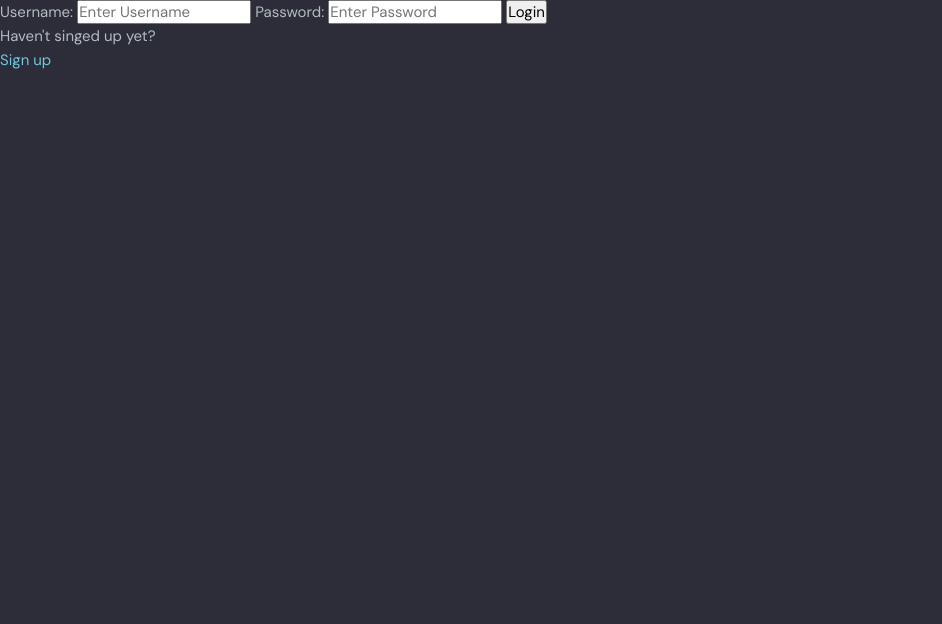
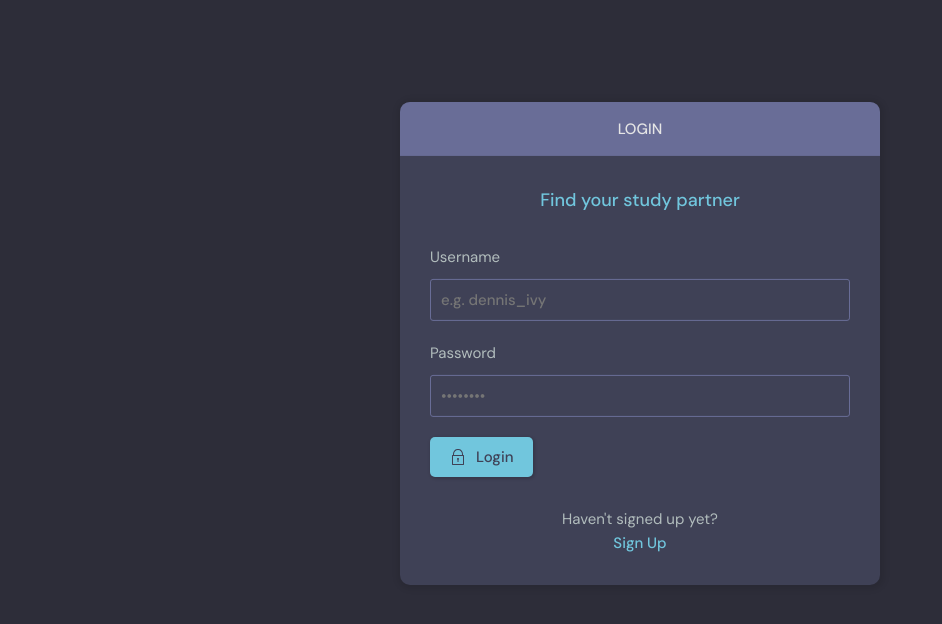
Before and after one commit to man235/django-study-buddy-app, a Django app: a page that uses base/templates/base/login_register.html in a window 1280 px wide. Shown: the part 76-700 px from the top of the page, without its empty margins (0-942 px from the left). Run offline with Django 4.2, Linux system fonts and the light colour scheme.

Commit message:
change login, register, delete form

```diff
--- a/base/templates/base/login_register.html
+++ b/base/templates/base/login_register.html
@@ -1,36 +1,101 @@
 {% extends 'main.html' %}
-
 
 {% block content %}
 
+<main class="auth layout">
+
     {% if page == 'login' %}
-        <div>
-            <form method="post" acton="{% url 'login' %}">
-                {% csrf_token %}
+    <div class="container">
+        <div class="layout__box">
+            <div class="layout__boxHeader">
+                <div class="layout__boxTitle">
+                    <h3>Login</h3>
+                </div>
+            </div>
+            <div class="layout__body">
+                <h2 class="auth__tagline">Find your study partner</h2>
 
-                <label for="">Username:</label>
-                <input type="text" name="username" placeholder="Enter Username">
+                <form class="form" action="" method="POST">
+                    {% csrf_token %}
 
-                <label for="">Password:</label>
-                <input type="password" name="password" placeholder="Enter Password">
+                    <div class="form__group form__group">
+                        <label for="room_name">Username</label>
+                        <input id="username" name="username" type="text" placeholder="e.g. dennis_ivy" />
+                    </div>
+                    <div class="form__group">
+                        <label for="password">Password</label>
+                        <input id="password" name="password" type="password"
+                            placeholder="&bull;&bull;&bull;&bull;&bull;&bull;&bull;&bull;" />
+                    </div>
 
-                <input type="submit" value="Login">
-            </form>
+                    <button class="btn btn--main" type="submit">
+                        <svg version="1.1" xmlns="http://www.w3.org/2000/svg" width="32" height="32"
+                            viewBox="0 0 32 32">
+                            <title>lock</title>
+                            <path
+                                d="M27 12h-1v-2c0-5.514-4.486-10-10-10s-10 4.486-10 10v2h-1c-0.553 0-1 0.447-1 1v18c0 0.553 0.447 1 1 1h22c0.553 0 1-0.447 1-1v-18c0-0.553-0.447-1-1-1zM8 10c0-4.411 3.589-8 8-8s8 3.589 8 8v2h-16v-2zM26 30h-20v-16h20v16z">
+                            </path>
+                            <path
+                                d="M15 21.694v4.306h2v-4.306c0.587-0.348 1-0.961 1-1.694 0-1.105-0.895-2-2-2s-2 0.895-2 2c0 0.732 0.413 1.345 1 1.694z">
+                            </path>
+                        </svg>
 
-            <p>Haven't singed up yet?</p>
-            <a href="{% url 'register' %}">Sign up</a>
+                        Login
+                    </button>
+                </form>
+
+                <div class="auth__action">
+                    <p>Haven't signed up yet?</p>
+                    <a href="{% url 'register' %}" class="btn btn--link">Sign Up</a>
+                </div>
+            </div>
         </div>
+    </div>
+    {% else %}
+        <div class="container">
+        <div class="layout__box">
+            <div class="layout__boxHeader">
+                <div class="layout__boxTitle">
+                    <h3>Register</h3>
+                </div>
+            </div>
+            <div class="layout__body">
+                <h2 class="auth__tagline">Find your study partner</h2>
 
-        {% else %}
-        <div>
-            <form method="post" action="">
-                {% csrf_token %}
-                {{ form.as_p }}
-                <input type="submit" value="Register">
-            </form>
-            <p>Already signed up yet?</p>
-            <a href="{% url 'login' %}">Login</a>
+                <form class="form" action="" method="POST">
+                    {% csrf_token %}
+
+                    {% for field in form %}
+                    <div class="form__group">
+                        <label for="room_name">{{ field.label }}</label>
+                        {{ field }}
+                    </div>
+                    {% endfor %}
+
+                    <button class="btn btn--main" type="submit">
+                        <svg version="1.1" xmlns="http://www.w3.org/2000/svg" width="32" height="32"
+                            viewBox="0 0 32 32">
+                            <title>lock</title>
+                            <path
+                                d="M27 12h-1v-2c0-5.514-4.486-10-10-10s-10 4.486-10 10v2h-1c-0.553 0-1 0.447-1 1v18c0 0.553 0.447 1 1 1h22c0.553 0 1-0.447 1-1v-18c0-0.553-0.447-1-1-1zM8 10c0-4.411 3.589-8 8-8s8 3.589 8 8v2h-16v-2zM26 30h-20v-16h20v16z">
+                            </path>
+                            <path
+                                d="M15 21.694v4.306h2v-4.306c0.587-0.348 1-0.961 1-1.694 0-1.105-0.895-2-2-2s-2 0.895-2 2c0 0.732 0.413 1.345 1 1.694z">
+                            </path>
+                        </svg>
+
+                        Register
+                    </button>
+                </form>
+
+                <div class="auth__action">
+                    <p>Already signed up yet?</p>
+                    <a href="{% url 'login' %}" class="btn btn--link">Login</a>
+                </div>
+            </div>
         </div>
+    </div>
     {% endif %}
+</main>
 
 {% endblock content %}
```
Also changed, not shown: base/templates/base/delete.html (+35 -6 lines), base/templates/base/login_register_old.html (added, +36 -0 lines), db.sqlite3.
